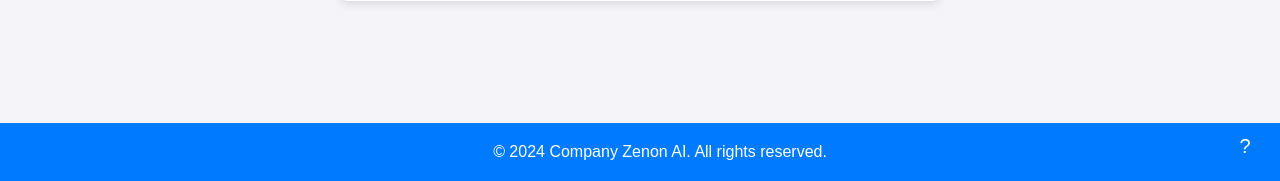
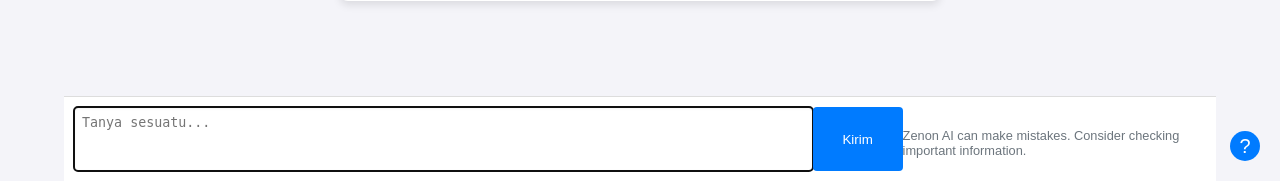
Before and after one commit to saipul12c/zenon-ai-chat, a Flask app: page / in a window 1280 px wide. Shown: the part 619-800 px from the top of the page. Run offline with Flask 3, Linux system fonts and the light colour scheme.

Commit message:
Zenon AI

```diff
--- a/app.py
+++ b/app.py
@@ -19,6 +19,7 @@
 from nltk.tokenize import word_tokenize
 from nltk.translate.bleu_score import sentence_bleu
 from nltk.corpus import wordnet
+from translate import Translator
 
 # Impor library sklearn untuk feature extraction dan cosine similarity
 from sklearn.feature_extraction.text import TfidfVectorizer
@@ -87,7 +88,7 @@
             })
 
             self.save_data()
-            self.update_count += 1  # Pastikan ini di luar blok if `found`
+            self.update_count += 1
             if self.update_count >= self.update_threshold:
                 self.train_vectorizer()
                 self.update_count = 0
@@ -103,7 +104,9 @@
         timestamp = datetime.datetime.utcnow().isoformat() + 'Z'
         self.data["conversations"].append({"question": question, "answer": answer, "timestamp": timestamp, "language": language, "feedback": ""})
         self.save_data()
-        self.train_vectorizer()
+        self.update_count += 1
+        if self.update_count >= self.update_threshold:
+            self.train_vectorizer()
 
 conv_manager = ConversationManager()
 
@@ -120,13 +123,21 @@
 
 def generate_response_from_context(question, language='en'):
     lemmatizer = WordNetLemmatizer()
-    stop_words = set(stopwords.words(language))
+
+    # Menentukan stopwords berdasarkan bahasa input jika tersedia, jika tidak, gunakan bahasa Inggris
+    try:
+        stop_words = set(stopwords.words(language))
+    except:
+        stop_words = set(stopwords.words('english'))
+
+    # Tokenisasi dan lemmatisasi pertanyaan dengan stopwords
     words = [lemmatizer.lemmatize(word) for word in word_tokenize(question.lower()) if word.isalnum() and word not in stop_words]
     relevant_responses = []
 
     # Cari kalimat dalam data yang memiliki kata kunci yang banyak sama
     for conv in conv_manager.data['conversations']:
-        conv_words = set([lemmatizer.lemmatize(word) for word in word_tokenize(conv['question'].lower()) if word.isalnum() and word not in stop_words])
+        conv_stop_words = set(stopwords.words('english'))
+        conv_words = set([lemmatizer.lemmatize(word) for word in word_tokenize(conv['question'].lower()) if word.isalnum() and word not in conv_stop_words])
         common_words = conv_words.intersection(words)
         if common_words:
             score = len(common_words)
@@ -139,6 +150,11 @@
     relevant_responses.sort(reverse=True, key=lambda x: x[0])
     best_response = relevant_responses[0][1]
     best_question = relevant_responses[0][2]
+
+    # Jika bahasa pengguna bukan 'en', terjemahkan jawaban ke dalam bahasa target
+    if language != 'en':
+        translator = Translator(to_lang=language)
+        best_response = translator.translate(best_response)
 
     # Membuat kalimat baru berdasarkan struktur kalimat pertanyaan dan jawaban terbaik
     return reconstruct_response(best_response, question, best_question)
@@ -173,6 +189,7 @@
             new_response.append(word)
 
     return ' '.join(new_response)
+
 def get_response(user_input):
     try:
         language = detect(user_input)
@@ -184,7 +201,7 @@
         return "Belum ada data yang cukup."
 
     vectors = conv_manager.vectorizer.transform([processed_input])
-    existing_questions = [preprocess(conv["question"], language) for conv in conv_manager.data["conversations"]]
+    existing_questions = [preprocess(conv["question"], conv['language']) for conv in conv_manager.data["conversations"]]  # Gunakan bahasa dari masing-masing pertanyaan yang tersimpan
     question_vectors = conv_manager.vectorizer.transform(existing_questions)
     similarity = cosine_similarity(vectors, question_vectors)
 
--- a/static/css/style.css
+++ b/static/css/style.css
@@ -97,18 +97,17 @@
 }
 
 button {
-    /* Menyesuaikan button yang sudah didefinisikan sebelumnya */
-    background-color: #007BFF; /* Warna latar biru */
-    color: white; /* Warna teks putih */
+    width: 10%; /* Mengatur lebar button */
+    background-color: #007BFF; /* Warna latar button */
+    color: white; /* Warna teks button */
     border: none;
     padding: 10px;
-    cursor: pointer;
-    border-radius: 4px;
-    width: auto; /* Memungkinkan lebar mengikuti konten dalamnya */
+    cursor: pointer; /* Cursor berubah saat di hover */
+    border-radius: 4px; /* Memberi sedikit lengkungan pada sudut */
 }
 
 button:hover {
-    background-color: #0056b3; /* Warna lebih gelap saat di-hover */
+    background-color: #0056b3; /* Warna button saat di-hover */
 }
 
 #loading {
@@ -116,6 +115,11 @@
     padding: 20px;
     color: #007BFF; /* Sesuai dengan warna button */
     font-weight: bold; /* Teks lebih tebal */
+}
+.info {
+    font-size: 0.8em;
+    color: #6c757d; /* Warna teks informasi */
+    padding-top: 8px; /* Memberikan jarak di atas teks */
 }
 
 .help-button {
@@ -137,7 +141,7 @@
 .help-content {
     display: none; /* Sembunyikan secara default */
     position: fixed;
-    bottom: 60px; /* Slightly above the button */
+    bottom: 60px;
     right: 20px;
     width: 200px;
     background-color: white;
@@ -162,17 +166,6 @@
 
 .help-content ul li a:hover {
     background-color: #f0f0f0;
-}
-
-footer {
-    text-align: center;
-    padding: 20px;
-    background-color: #007BFF;
-    color: white;
-    position: fixed;
-    left: 0;
-    bottom: 0;
-    width: 100%;
 }
 
 @media (max-width: 600px) {
--- a/templates/index.html
+++ b/templates/index.html
@@ -13,6 +13,7 @@
         <div class="input-area">
             <textarea id="user-input" placeholder="Tanya sesuatu..." autofocus rows="1"></textarea>
             <button onclick="sendQuestion()">Kirim</button>
+            <p class="info">Zenon AI can make mistakes. Consider checking important information.</p>
         </div>
     </div>
 
@@ -27,10 +28,6 @@
         </ul>
     </div>
 
-    <footer>
-        © 2024 Company Zenon AI. All rights reserved.
-    </footer>
-
     <!-- jQuery diunduh dari CDN untuk memastikan kita menggunakan versi yang terbaru dan stabil -->
     <script src="https://ajax.googleapis.com/ajax/libs/jquery/3.5.1/jquery.min.js"></script>
     <!-- Script internal untuk memproses interaksi chat -->
```
Also changed, not shown: static/js/script.js (+27 -35 lines).
